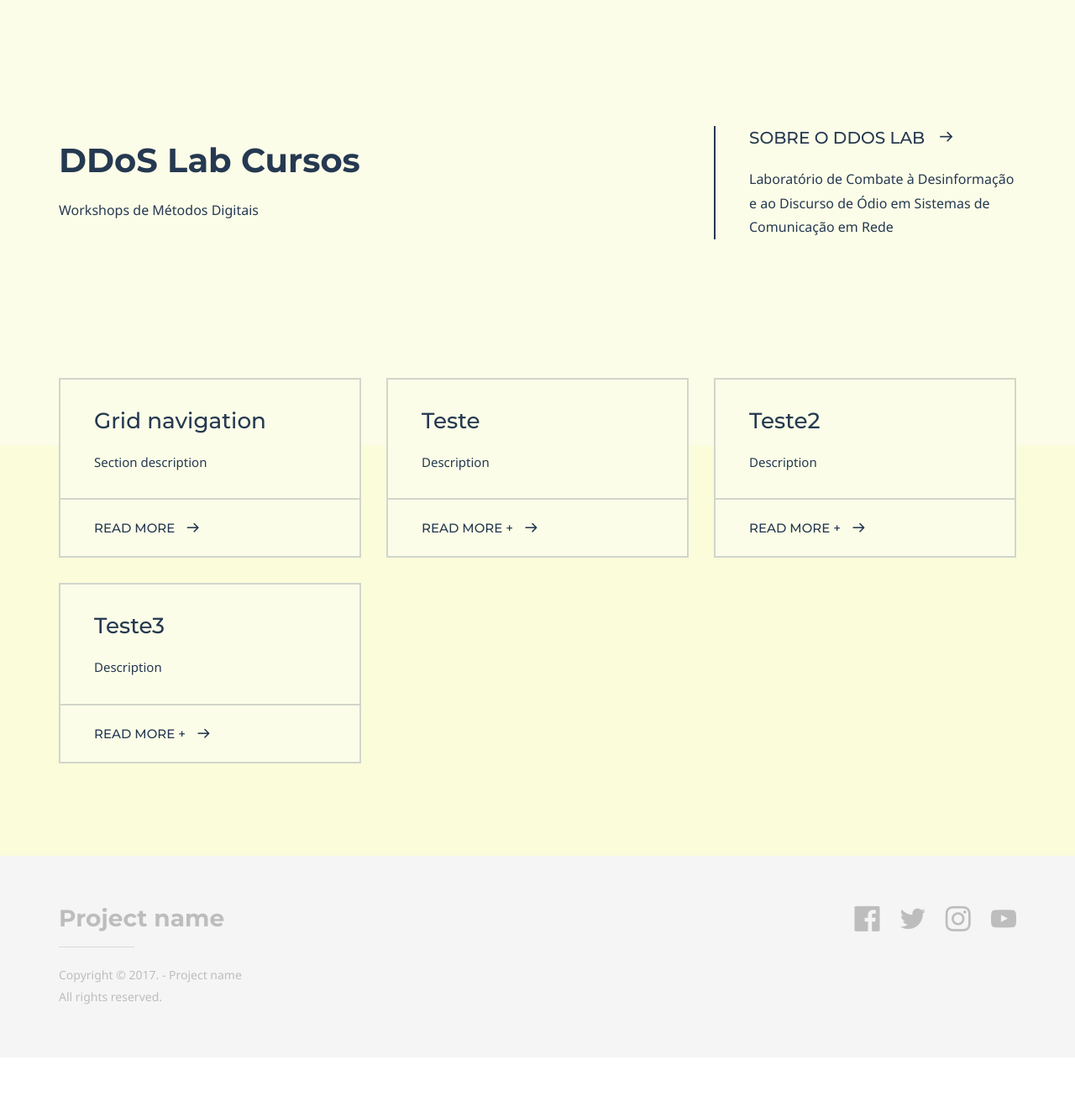
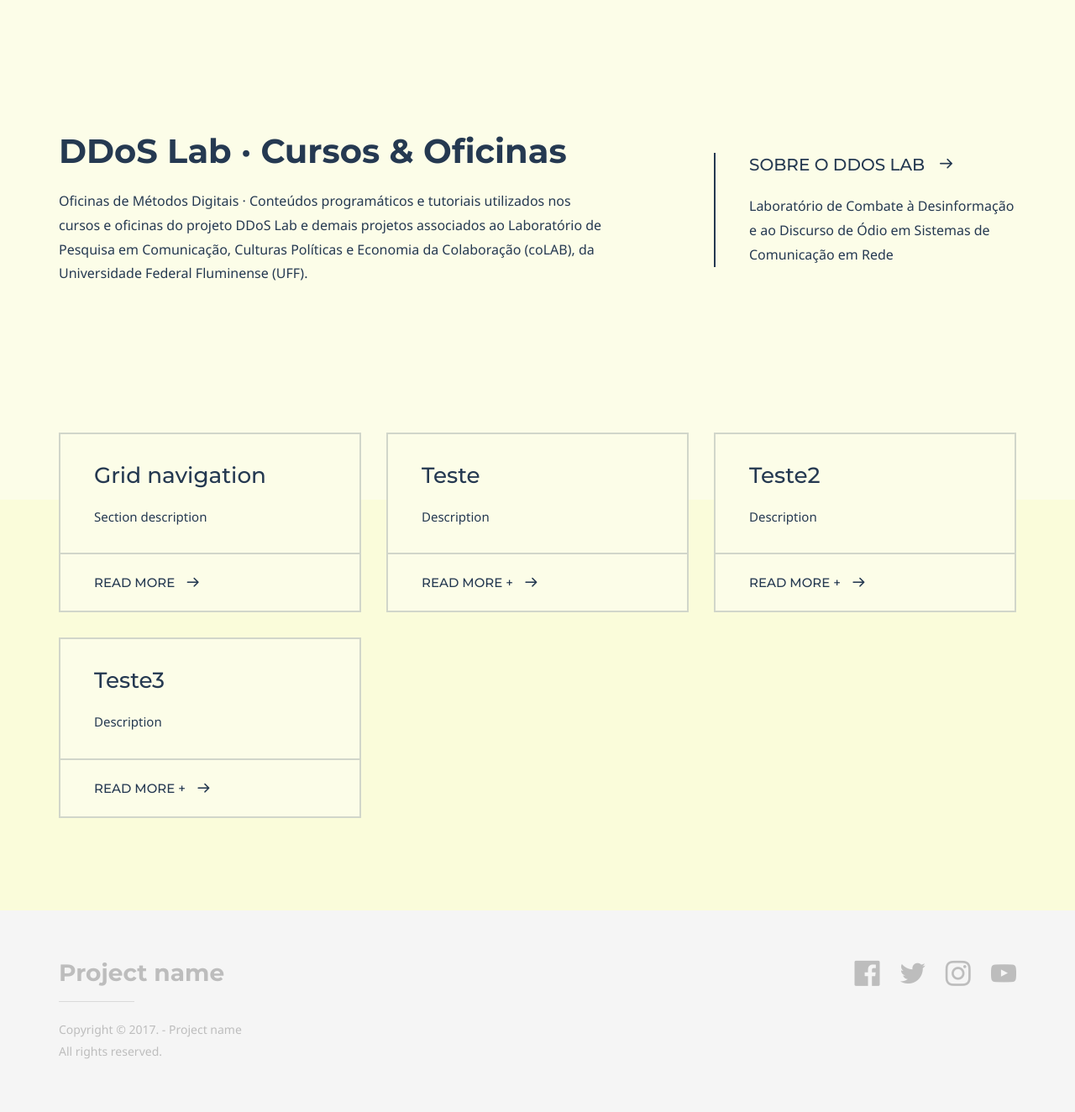
Before and after one commit to coLAB-UFF/docs, a Jekyll site: the page built from index.md, in a window 1280 px wide. Shown: the whole page at 84% size. Built offline with Jekyll 4.4.1, drawn with Linux system fonts in a browser that asks for light colours; some web fonts are replaced; before the commit the page ends 1259 px from its top, so only the background shows below that.

Commit message:
Update index.md

```diff
--- a/index.md
+++ b/index.md
@@ -4,8 +4,8 @@
 keywords:
 
 # Hero section
-title: DDoS Lab Cursos
-description: Workshops de Métodos Digitais
+title: DDoS Lab &middot; Cursos & Oficinas
+description: Oficinas de Métodos Digitais &middot; Conteúdos programáticos e tutoriais utilizados nos cursos e oficinas do projeto DDoS Lab e demais projetos associados ao Laboratório de Pesquisa em Comunicação, Culturas Políticas e Economia da Colaboração (coLAB), da Universidade Federal Fluminense (UFF).
 
 # Author box
 author:
```
